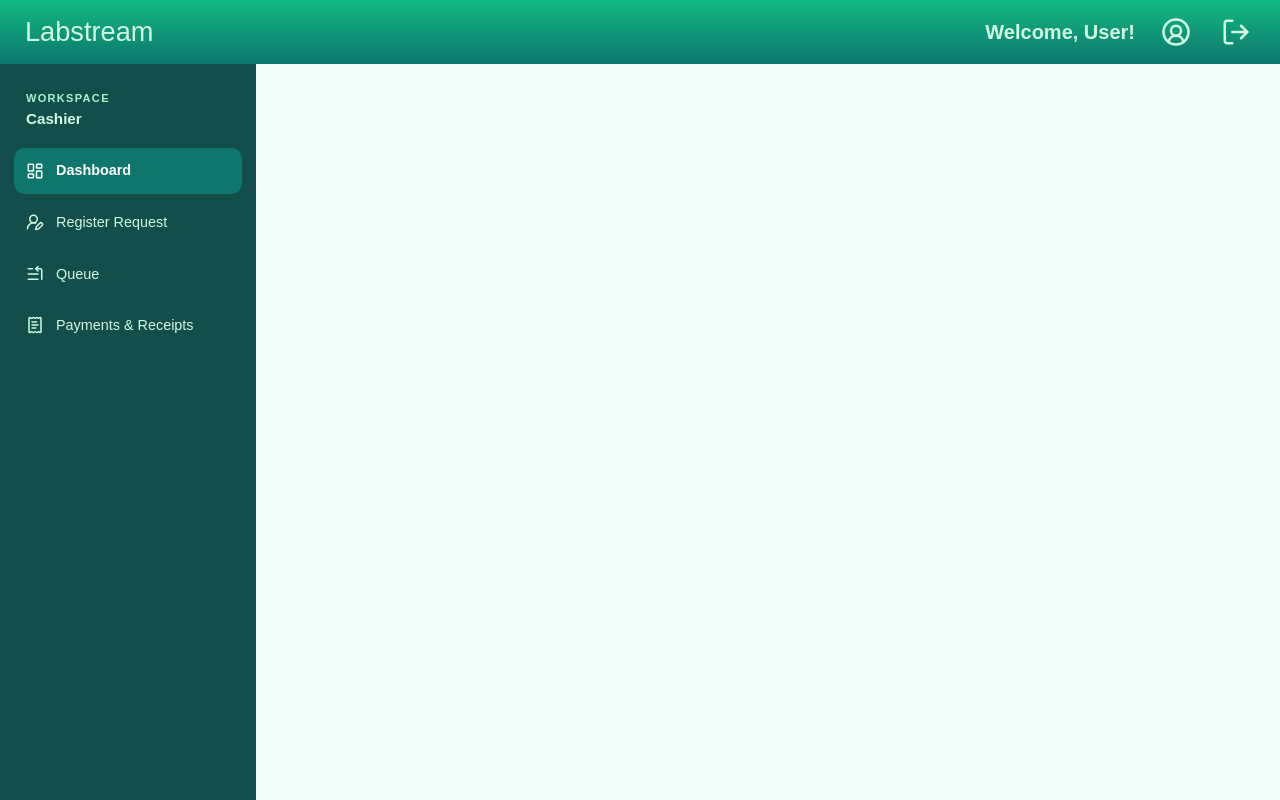
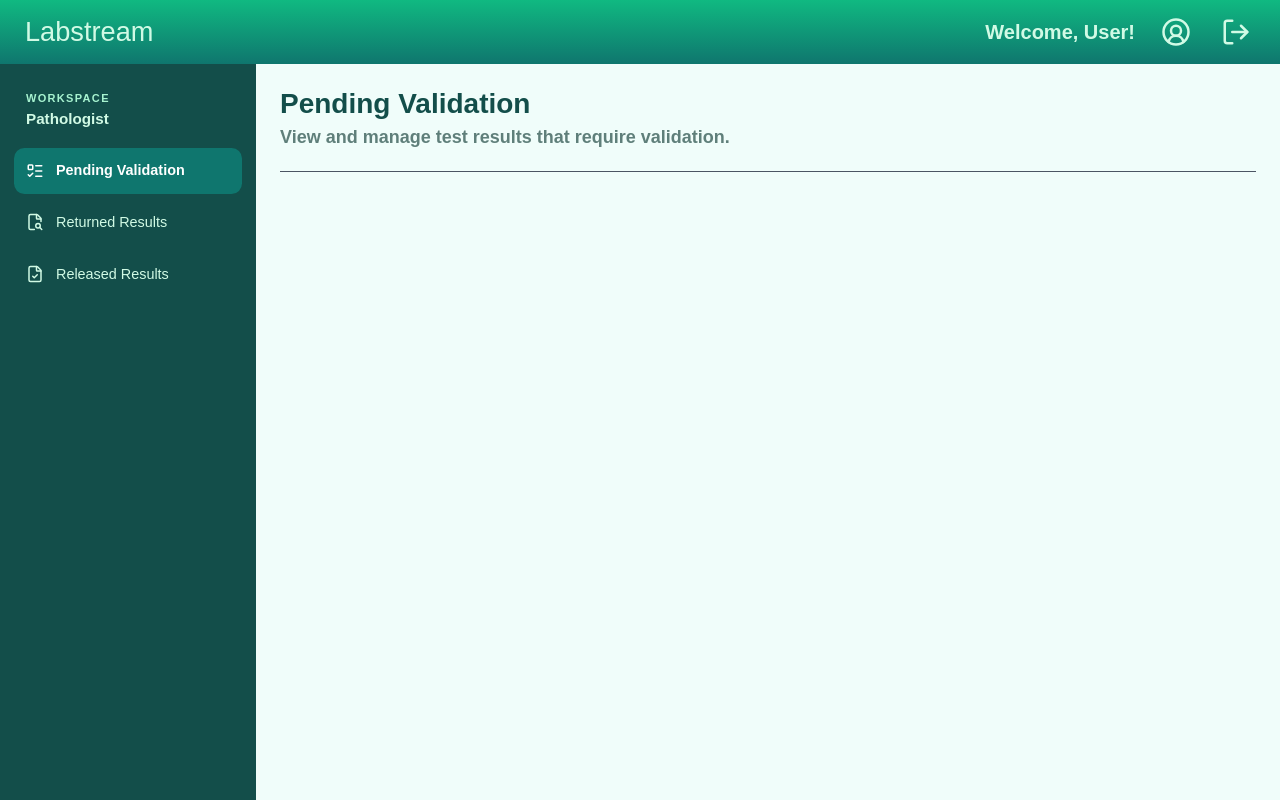
Before and after one commit to monokromez/labstream, a React (Vite) app in the folder frontend/: page / in a window 1280 px wide. Built offline with nearby package versions, Linux system fonts and the light colour scheme; a web font is replaced by a local one.

Commit message:
Implemented; fetches item label and description as title and description

```diff
--- a/frontend/src/components/layout/AppShell.css
+++ b/frontend/src/components/layout/AppShell.css
@@ -8,14 +8,26 @@
     "topbar topbar"
     "sidebar main";
   background: var(--background);
+  transition: grid-template-columns 280ms ease;
+}
+
+.app-shell--sidebar-closed {
+  grid-template-columns: 0 minmax(0, 1fr);
 }
 
 .app-shell__main {
   grid-area: main;
-  width: min(100%, 80rem);
+  width: 100%;
   min-width: 0;
   margin-inline: auto;
   padding: 1.5rem;
+}
+
+.app-shell__content-divider {
+  width: 100%;
+  margin: 0 auto 1.5rem;
+  border: 0;
+  border-top: 1px solid #4b5563;
 }
 
 @media (max-width: 760px) {
@@ -26,6 +38,11 @@
       "topbar"
       "sidebar"
       "main";
+    transition: grid-template-rows 280ms ease;
+  }
+
+  .app-shell--sidebar-closed {
+    grid-template-rows: 4rem 0 minmax(0, 1fr);
   }
 
   .app-shell__main {
--- a/frontend/src/components/layout/AppShell.jsx
+++ b/frontend/src/components/layout/AppShell.jsx
@@ -1,13 +1,36 @@
+import { useState } from 'react'
 import './AppShell.css'
 import Topbar from './Topbar.jsx'
-import Sidebar from './Sidebar.jsx'
+import Sidebar, { getRoleNavigation } from './Sidebar.jsx'
+import PageHeader from './PageHeader.jsx'
 
-export default function AppShell({ children, role = 'cashier', activeItem }) {
+export default function AppShell({ children, role = 'pathologist', activeItem }) {
+  const navigationItems = getRoleNavigation(role)
+  const [selectedItem, setSelectedItem] = useState(
+    activeItem ?? navigationItems[0].id,
+  )
+  const [isSidebarOpen, setIsSidebarOpen] = useState(true)
+  const currentItem = navigationItems.find((item) => item.id === selectedItem)
+    ?? navigationItems[0]
+
   return (
-    <div className="app-shell">
-      <Topbar />
-      <Sidebar role={role} activeItem={activeItem} />
-      <main className="app-shell__main">{children}</main>
+    <div className={`app-shell${isSidebarOpen ? '' : ' app-shell--sidebar-closed'}`}>
+      <Topbar
+        isSidebarOpen={isSidebarOpen}
+        onToggleSidebar={() => setIsSidebarOpen((isOpen) => !isOpen)}
+      />
+      <Sidebar
+        role={role}
+        activeItem={currentItem.id}
+        onSelect={setSelectedItem}
+      />
+      <main className="app-shell__main">
+        <PageHeader
+          title={currentItem.label}
+          description={currentItem.description} />
+        <hr className="app-shell__content-divider" />
+        {children}
+      </main>
     </div>
   )
 }
--- a/frontend/src/components/layout/PageHeader.css
+++ b/frontend/src/components/layout/PageHeader.css
@@ -6,7 +6,27 @@
   margin-bottom: 1.5rem;
 }
 
-.page-header__actions { display: flex; flex-wrap: wrap; gap: 0.625rem; }
+.page-header__actions {
+  display: flex;
+  flex-wrap: wrap;
+  gap: 0.625rem;
+}
+
+.page-header__title {
+  margin: 0;
+  color: var(--text-lightbg);
+  font-family: var(--main-font);
+  font-size: 1.75rem;
+  font-weight: 700;
+}
+
+.page-header__description {
+  margin: 0.4rem 0 0;
+  color: var(--text-muted-lightbg);
+  font-family: var(--main-font);
+  font-size: 1.125rem;
+  font-weight: bold;
+}
 
 @media (max-width: 600px) {
   .page-header { flex-direction: column; }
--- a/frontend/src/components/layout/PageHeader.jsx
+++ b/frontend/src/components/layout/PageHeader.jsx
@@ -1 +1,15 @@
 import './PageHeader.css'
+
+export default function PageHeader({ title, description, actions }) {
+  return (
+    <header className="page-header">
+      <div className="page-header__content">
+        <h1 className="page-header__title">{title}</h1>
+        {description && (
+          <p className="page-header__description">{description}</p>
+        )}
+      </div>
+      {actions && <div className="page-header__actions">{actions}</div>}
+    </header>
+  )
+}
```
